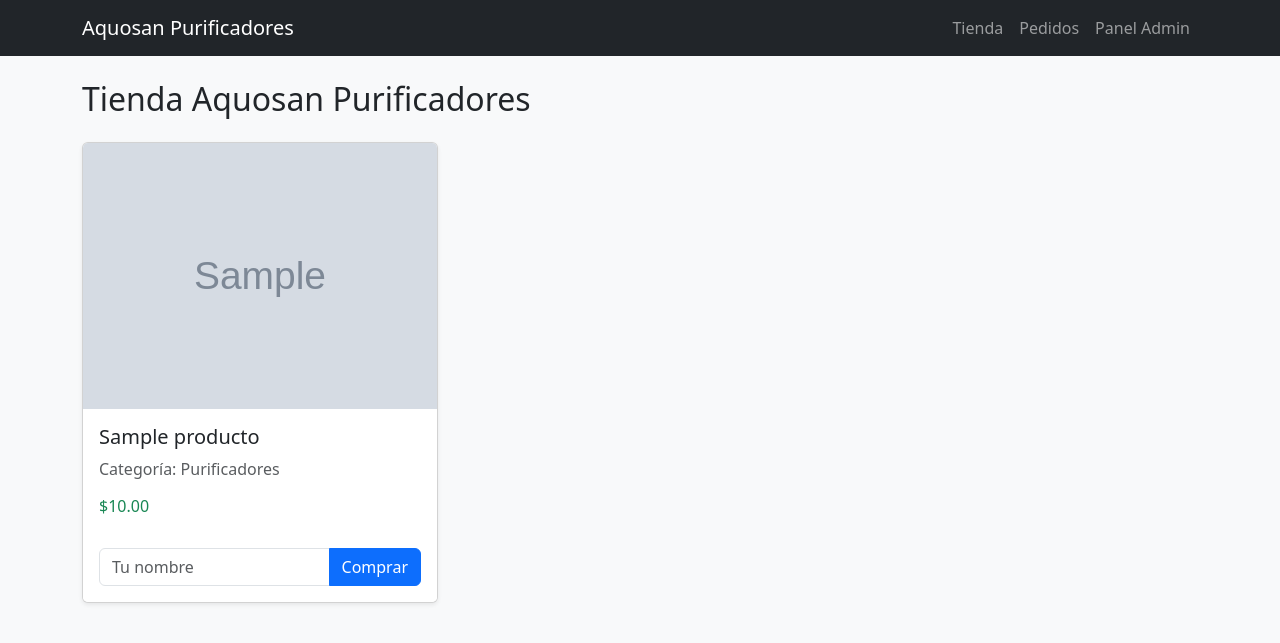
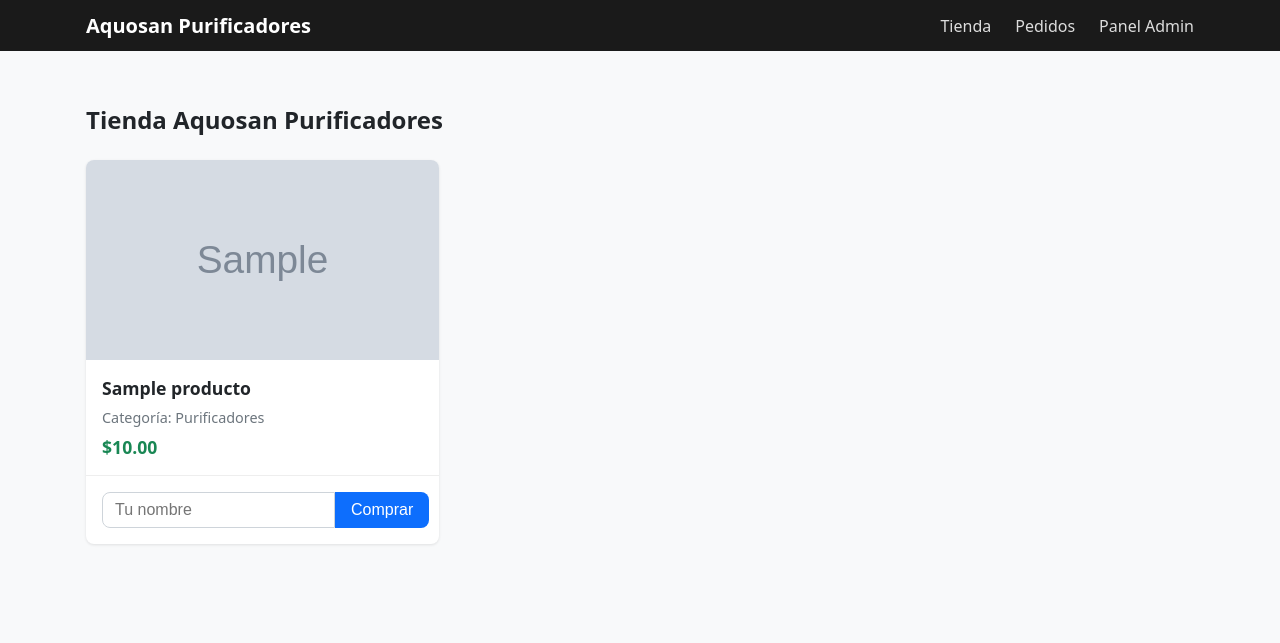
Before and after one commit to DanielBarri/purificadores, a Django app: page / in a window 1280 px wide. Shown: the top 643 px of the page. Run offline with Django 5.2, Linux system fonts and the light colour scheme; tables that the repository leaves empty hold one stand-in row (values such as "Sample post"); grey boxes marked "Sample" are stand-in pictures.

Commit message:
Refactor templates and styles to remove Bootstrap, implement custom CSS, and enhance product card layout

```diff
--- a/pedidos/templates/mainvista/base.html
+++ b/pedidos/templates/mainvista/base.html
@@ -1,29 +1,24 @@
+{% load static %}
 <!doctype html>
 <html lang="es">
     <head>
         <meta charset="UTF-8" />
         <meta name="viewport" content="width=device-width, initial-scale=1.0" />
         <title>Aquosan Purificadores</title>
-        <link
-            href="https://cdn.jsdelivr.net/npm/bootstrap@5.3.0/dist/css/bootstrap.min.css"
-            rel="stylesheet" />
+        <link rel="stylesheet" href="{% static 'css/base.css' %}" />
     </head>
-    <body class="bg-light">
-        <nav class="navbar navbar-expand-lg navbar-dark bg-dark">
-            <div class="container">
-                <a class="navbar-brand" href="{% url 'tienda' %}">
-                    Aquosan Purificadores</a
-                >
-                <div class="navbar-nav">
+    <body>
+        <header class="site-header">
+            <nav class="site-nav container">
+                <a class="brand" href="{% url 'tienda' %}">Aquosan Purificadores</a>
+                <div class="nav-links">
                     <a class="nav-link" href="{% url 'tienda' %}">Tienda</a>
                     <a class="nav-link" href="{% url 'pedidos' %}">Pedidos</a>
-                    <a class="nav-link" href="/admin/" target="_blank"
-                        >Panel Admin</a
-                    >
+                    <a class="nav-link" href="/admin/" target="_blank">Panel Admin</a>
                 </div>
-            </div>
-        </nav>
+            </nav>
+        </header>
 
-        <div class="container my-4">{% block content %}{% endblock %}</div>
+        <main class="container page-content">{% block content %}{% endblock %}</main>
     </body>
 </html>
--- a/pedidos/templates/mainvista/tienda.html
+++ b/pedidos/templates/mainvista/tienda.html
@@ -1,47 +1,40 @@
 {% extends 'mainvista/base.html' %} {% block content %}
-<h2 class="mb-4">Tienda Aquosan Purificadores</h2>
+<h2 class="page-title">Tienda Aquosan Purificadores</h2>
 
-<div class="row">
+<div class="product-grid">
     {% for producto in productos %}
-    <div class="col-md-4 mb-3">
-        <div class="card h-100 shadow-sm">
+    <div class="product-card">
         {% if producto.imagen %}
         <img
             src="{{ producto.imagen.url }}"
-                class="card-img-top"
+            class="product-card__image"
             alt="{{ producto.nombre }}" />
         {% else %}
-            <div class="bg-light text-center py-5 border-bottom">
-                <span class="text-muted">Sin imagen</span>
+        <div class="product-card__placeholder">
+            <span>Sin imagen</span>
         </div>
         {% endif %}
-            <div class="card-body">
-                <h5 class="card-title">{{ producto.nombre }}</h5>
-                <p class="card-text text-muted">
+        <div class="product-card__body">
+            <h5 class="product-card__title">{{ producto.nombre }}</h5>
+            <p class="product-card__category">
                 Categoría: {{ producto.get_categoria_display }}
             </p>
-                <h6 class="text-success">${{ producto.precio }}</h6>
+            <h6 class="product-card__price">${{ producto.precio }}</h6>
         </div>
-            <div class="card-footer bg-white border-top-0">
+        <div class="product-card__footer">
             <form action="{% url 'crear_pedido' %}" method="POST">
                 {% csrf_token %}
-                    <input
-                        type="hidden"
-                        name="producto_id"
-                        value="{{ producto.id }}" />
-                    <div class="input-group mb-2">
+                <input type="hidden" name="producto_id" value="{{ producto.id }}" />
+                <div class="buy-form__row">
                     <input
                         type="text"
                         name="cliente_nombre"
-                            class="form-control"
+                        class="text-input"
                         placeholder="Tu nombre"
                         required />
-                        <button type="submit" class="btn btn-primary">
-                            Comprar
-                        </button>
+                    <button type="submit" class="btn btn-primary">Comprar</button>
                 </div>
             </form>
-            </div>
         </div>
     </div>
     {% empty %}
--- /dev/null
+++ b/static/css/base.css
@@ -0,0 +1,173 @@
+:root {
+    --color-primary: #0d6efd;
+    --color-dark: #1a1a1a;
+    --color-text: #212529;
+    --color-muted: #6c757d;
+    --color-bg: #f8f9fa;
+    --color-white: #ffffff;
+    --color-success: #198754;
+    --color-border: #ced4da;
+    --radius: 8px;
+}
+
+* {
+    box-sizing: border-box;
+}
+
+body {
+    margin: 0;
+    font-family:
+        system-ui,
+        -apple-system,
+        "Segoe UI",
+        Roboto,
+        sans-serif;
+    background-color: var(--color-bg);
+    color: var(--color-text);
+}
+
+.container {
+    width: 100%;
+    max-width: 1140px;
+    margin: 0 auto;
+    padding: 0 1rem;
+}
+
+/* Encabezado / navegación */
+.site-header {
+    background-color: var(--color-dark);
+}
+
+.site-nav {
+    display: flex;
+    align-items: center;
+    justify-content: space-between;
+    padding: 0.75rem 1rem;
+    flex-wrap: wrap;
+    gap: 0.5rem;
+}
+
+.brand {
+    color: var(--color-white);
+    font-size: 1.25rem;
+    font-weight: 600;
+    text-decoration: none;
+}
+
+.nav-links {
+    display: flex;
+    gap: 1.5rem;
+}
+
+.nav-link {
+    color: rgba(255, 255, 255, 0.85);
+    text-decoration: none;
+}
+
+.nav-link:hover {
+    color: var(--color-white);
+}
+
+.page-content {
+    padding: 2rem 1rem;
+}
+
+/* Utilidades generales */
+.page-title {
+    margin-bottom: 1.5rem;
+}
+
+.btn {
+    display: inline-block;
+    padding: 0.5rem 1rem;
+    border: none;
+    font-size: 1rem;
+    cursor: pointer;
+    text-decoration: none;
+}
+
+.btn-primary {
+    background-color: var(--color-primary);
+    color: var(--color-white);
+    border-radius: 0 var(--radius) var(--radius) 0;
+}
+
+.btn-primary:hover {
+    background-color: #0b5ed7;
+}
+
+.text-input {
+    flex: 1;
+    padding: 0.5rem 0.75rem;
+    border: 1px solid var(--color-border);
+    border-radius: var(--radius) 0 0 var(--radius);
+    font-size: 1rem;
+}
+
+.text-input:focus {
+    outline: none;
+    border-color: var(--color-primary);
+}
+
+/* Grid de productos */
+.product-grid {
+    display: grid;
+    grid-template-columns: repeat(auto-fill, minmax(260px, 1fr));
+    gap: 1.5rem;
+}
+
+.product-card {
+    display: flex;
+    flex-direction: column;
+    background-color: var(--color-white);
+    border-radius: var(--radius);
+    box-shadow: 0 1px 3px rgba(0, 0, 0, 0.1);
+    overflow: hidden;
+}
+
+.product-card__image {
+    width: 100%;
+    height: 200px;
+    object-fit: cover;
+}
+
+.product-card__placeholder {
+    height: 200px;
+    display: flex;
+    align-items: center;
+    justify-content: center;
+    background-color: #f1f1f1;
+    color: var(--color-muted);
+    border-bottom: 1px solid #e0e0e0;
+}
+
+.product-card__body {
+    padding: 1rem;
+    flex: 1;
+}
+
+.product-card__title {
+    margin: 0 0 0.5rem;
+    font-size: 1.1rem;
+}
+
+.product-card__category {
+    margin: 0 0 0.5rem;
+    color: var(--color-muted);
+    font-size: 0.9rem;
+}
+
+.product-card__price {
+    margin: 0;
+    color: var(--color-success);
+    font-size: 1.1rem;
+}
+
+.product-card__footer {
+    padding: 1rem;
+    border-top: 1px solid #eee;
+}
+
+.buy-form__row {
+    display: flex;
+}
```
Also changed, not shown: PLAN.md (added, +134 -0 lines). Lines whose indentation alone changed are shown as unchanged.
